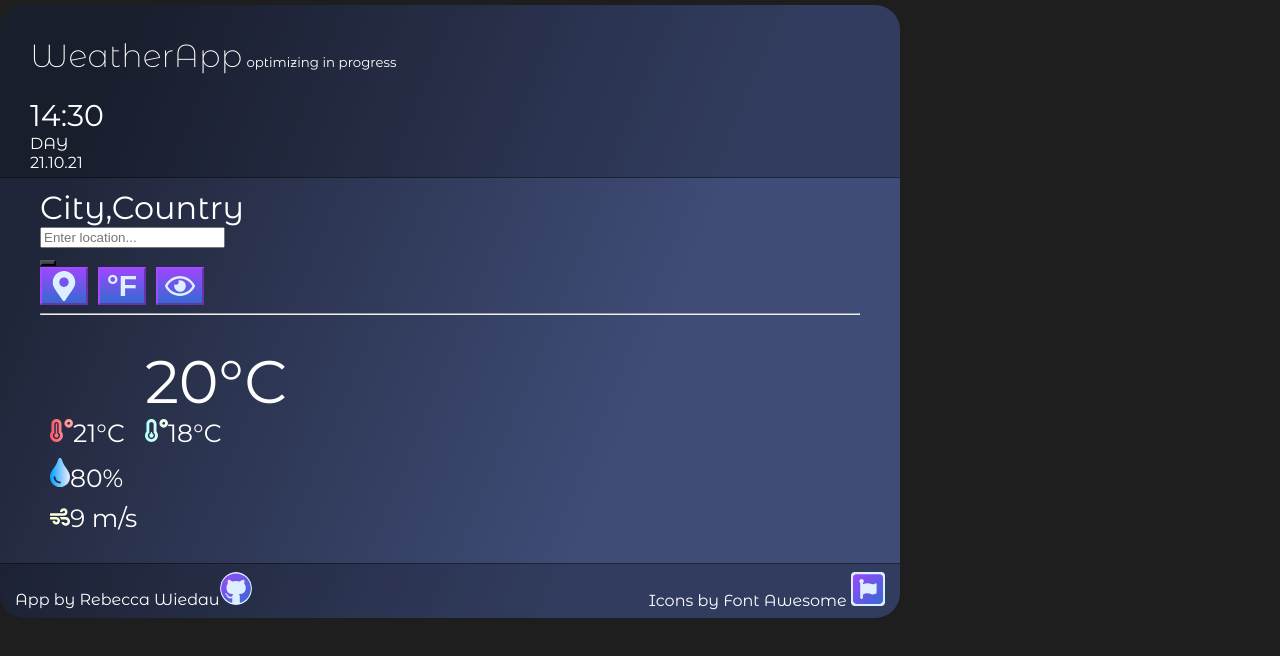
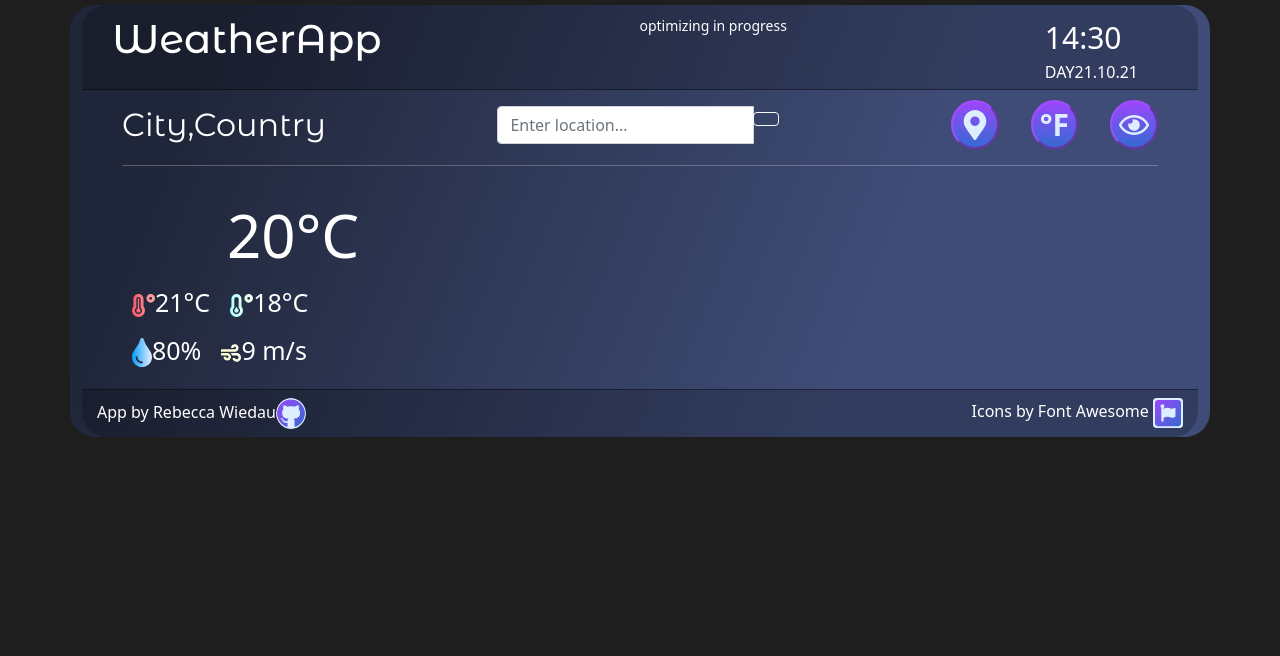
Before and after one commit to TheSmilycake/weather-app-react, a React (Create React App) app: page / in a window 1280 px wide. Shown: the top 656 px of the page. Built offline with nearby package versions, Linux system fonts and the light colour scheme.

Commit message:
Add bootstrap

```diff
--- a/package.json
+++ b/package.json
@@ -7,6 +7,7 @@
     "@testing-library/react": "^13.3.0",
     "@testing-library/user-event": "^13.5.0",
     "axios": "^0.27.2",
+    "bootstrap": "^5.1.3",
     "react": "^18.1.0",
     "react-dom": "^18.1.0",
     "react-scripts": "5.0.1",
--- a/src/App.js
+++ b/src/App.js
@@ -1,6 +1,7 @@
 
 
 import './styles.css';
+import 'bootstrap/dist/css/bootstrap.css'
 import Header from "./Header";
 import AppContainer from "./AppContainer";
 import Footer from "./Footer";
--- a/src/styles.css
+++ b/src/styles.css
@@ -2,7 +2,7 @@
 
 body {
   /*font-family: "Roboto", sans-serif;*/
-  background-color: rgb(30, 30, 30);
+  background-color: rgb(30, 30, 30)!important;
   font-family: "Montserrat Alternates", sans-serif;
 }
 
```
Also changed, not shown: 1 other file (tests, documents, lock files or other folders).
